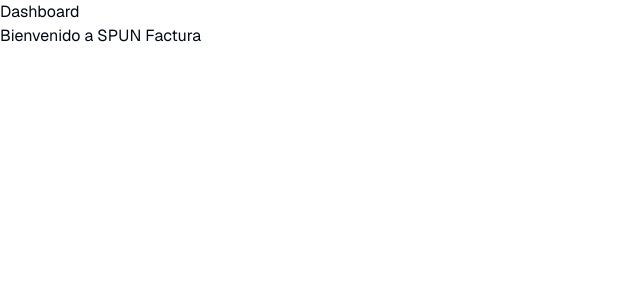
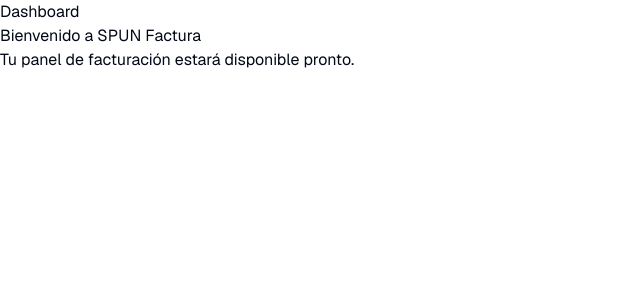
Before and after one commit to Homedomeapp/spun-factura-mvp, a Next.js app: page / in a window 1280 px wide. Shown: the top 300 px of the page, without its empty margins (0-640 px from the left). Built offline with nearby package versions, Linux system fonts and the light colour scheme.

Commit message:
Add files via upload

```diff
--- a/app/(dashboard)/layout.tsx
+++ b/app/(dashboard)/layout.tsx
@@ -1,9 +1,11 @@
-import React from "react";
-
 export default function DashboardLayout({
   children,
 }: {
   children: React.ReactNode;
 }) {
-  return <div>{children}</div>;
+  return (
+    <section>
+      {children}
+    </section>
+  );
 }
--- a/app/(dashboard)/page.tsx
+++ b/app/(dashboard)/page.tsx
@@ -1,10 +1,9 @@
-import React from "react";
-
 export default function DashboardPage() {
   return (
-    <div>
+    <main>
       <h1>Dashboard</h1>
       <p>Bienvenido a SPUN Factura</p>
-    </div>
+      <p>Tu panel de facturación estará disponible pronto.</p>
+    </main>
   );
 }
```
